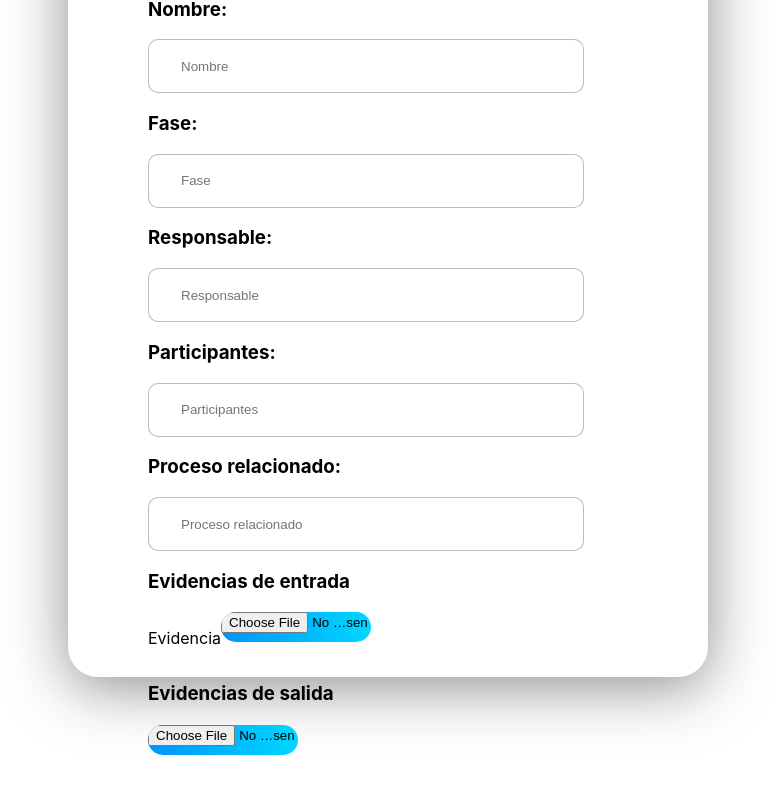
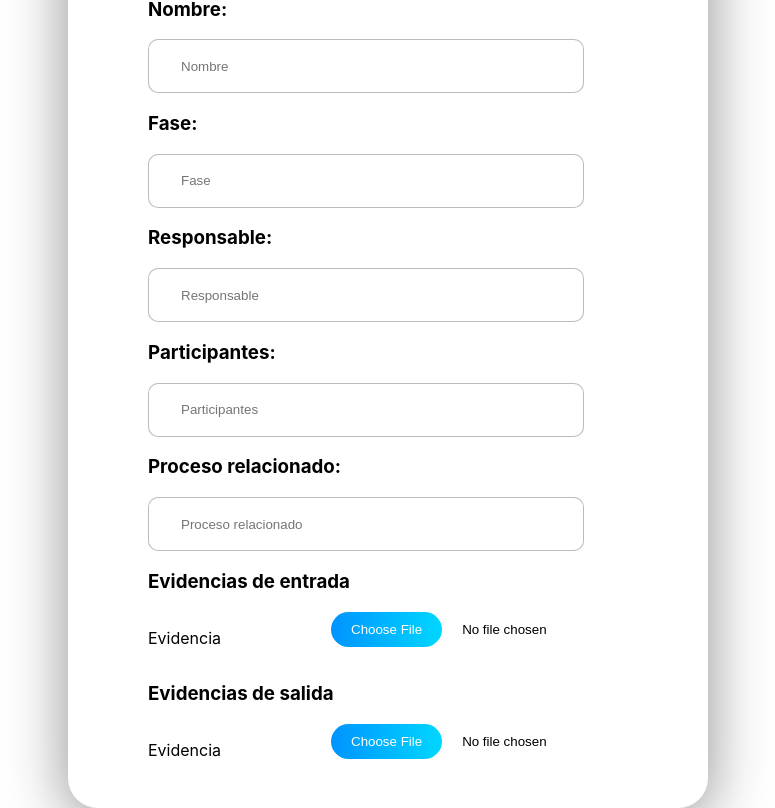
Before and after one commit to alejandromotadev/Mantenimiento-front, a React (Create React App) app in the folder project_front/: page / in a window 1280 px wide. Shown: the part 303-1111 px from the top of the page, without its empty margins (252-1027 px from the left). Before the commit the page ends 1058 px from the top, so only its background shows below. Built offline with nearby package versions, Linux system fonts and the light colour scheme.

Commit message:
'Inputs file creados y estilizados'

```diff
--- a/project_front/src/componentes/Formulario/Formulario.js
+++ b/project_front/src/componentes/Formulario/Formulario.js
@@ -50,12 +50,15 @@ class Formulario extends React.Component {
               <h3>Evidencias de entrada</h3>
               <div className={Style.rowFileInput}>
                 <p>Evidencia</p>
-                <input className={Style.fileInputStyle} type="file"></input>
+                <input type="file"></input>
               </div>
             </div>
             <div>
               <h3>Evidencias de salida</h3>
-              <input className={Style.fileInputStyle} type="file"></input>
+              <div className={Style.rowFileInput}>
+                <p>Evidencia</p>
+                <input type="file"></input>
+              </div>
             </div>
           </form>
         </div>
--- a/project_front/src/componentes/Formulario/formStyle.module.css
+++ b/project_front/src/componentes/Formulario/formStyle.module.css
@@ -12,8 +12,9 @@ img {
   margin: auto;
   padding-left: 5rem;
   padding-top: 1rem;
+  padding-bottom: 2rem;
   width: 35rem;
-  height: 800px;
+  height: auto;
   background: #ffffff;
   box-shadow: 0px 10px 60px rgba(30, 30, 30, 0.5);
   border-radius: 30px;
@@ -27,11 +28,22 @@ img {
 }
 .rowFileInput {
   display: flex;
-  -ms-flex-direction: row;
+
+  flex-direction: row;
+  justify-content: space-between;
 }
-.fileInputStyle {
-  width: 150px;
-  height: 30px;
+
+input[type="file"]::file-selector-button {
+  margin-right: 20px;
+  border: none;
   background: linear-gradient(90deg, #0085ff -21.97%, #00e0ff 113.38%);
   border-radius: 20px;
+  padding: 10px 20px;
+  color: #fff;
+  cursor: pointer;
+  transition: background 0.2s ease-in-out;
 }
+
+input[type="file"]::file-selector-button:hover {
+  background: linear-gradient(90deg, #0085ff -21.97%, #00e0ff 90.38%);
+}
```
